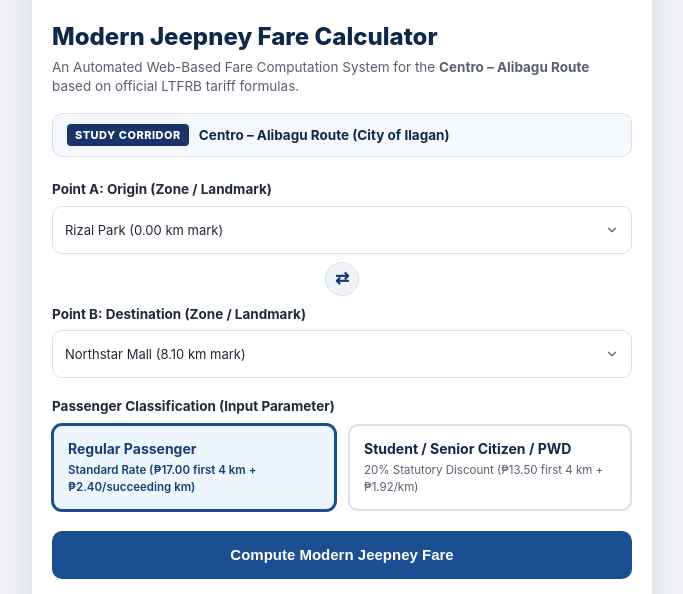
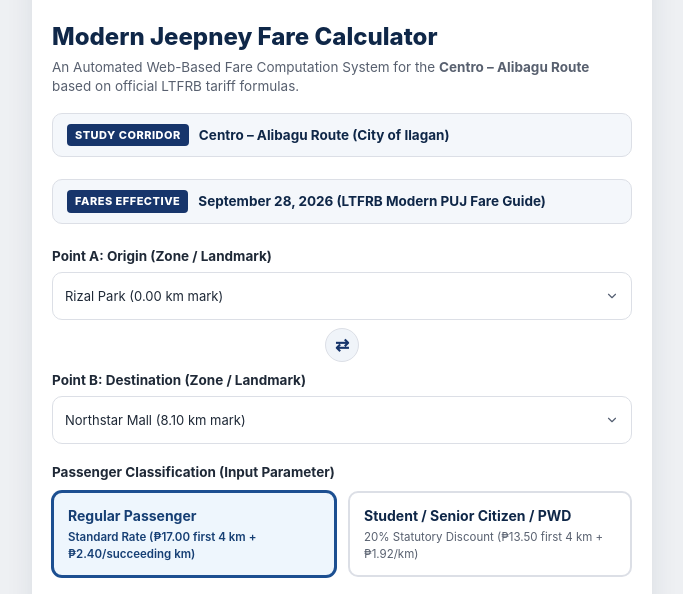
Before and after one commit to sokamorrow/sokamorrow, a plain HTML site: page index.html in a window 1280 px wide. Shown: the part 139-733 px from the top of the page, without its empty margins (298-981 px from the left). Drawn offline with Linux system fonts and the light colour scheme.

Commit message:
Add files via upload

```diff
--- a/index.html
+++ b/index.html
@@ -52,6 +52,11 @@
       <div class="route-banner">
         <span class="banner-tag">STUDY CORRIDOR</span>
         <span class="banner-title">Centro – Alibagu Route (City of Ilagan)</span>
+      </div>
+
+      <div class="route-banner">
+        <span class="banner-tag">FARES EFFECTIVE</span>
+        <span class="banner-title">September 28, 2026 (LTFRB Modern PUJ Fare Guide)</span>
       </div>
 
       <form id="fare-form" novalidate>
@@ -136,6 +141,7 @@
             </label>
           </div>
         </div>
+        <p class="subtitle" style="font-size:0.85rem;margin-top:8px;">The 20% discount is valid every day, including weekends and holidays. Present a valid school, senior citizen, or PWD ID.</p>
 
         <button type="submit" class="calc-btn">Compute Modern Jeepney Fare</button>
       </form>
```
